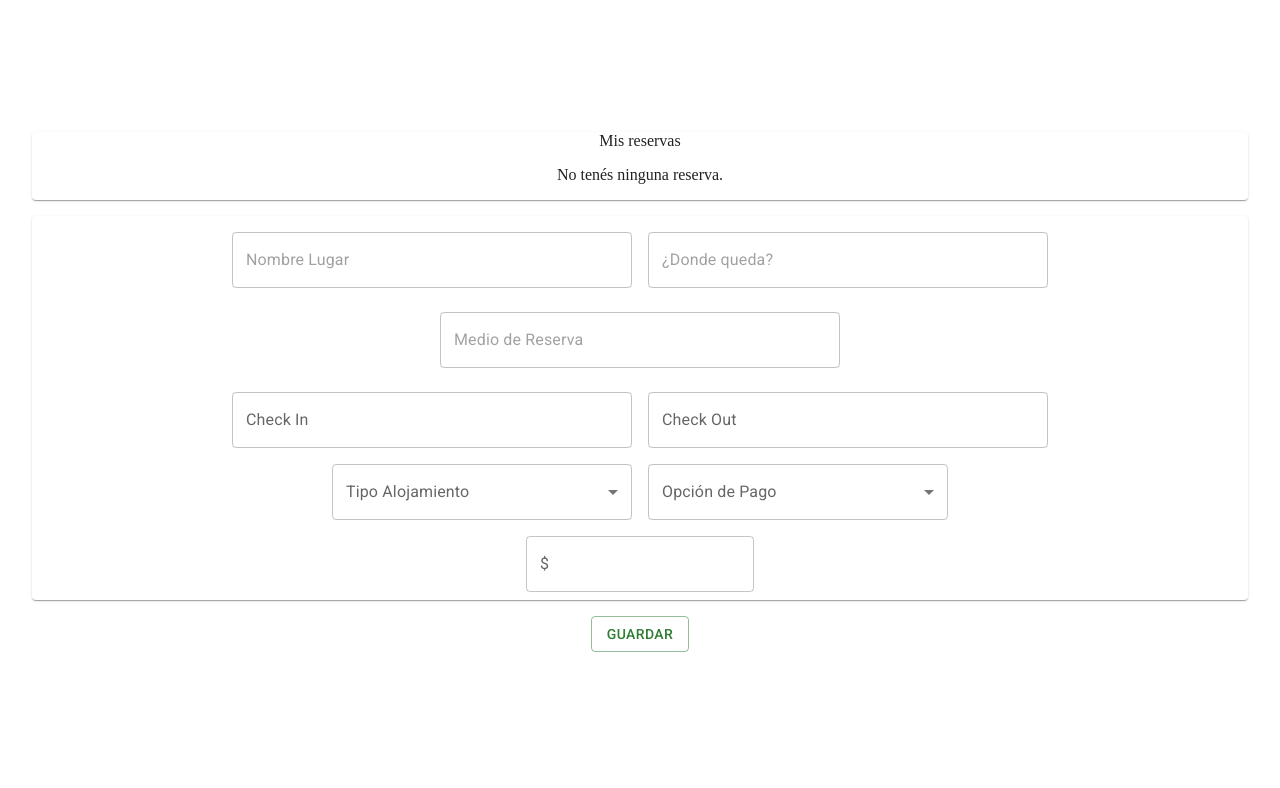
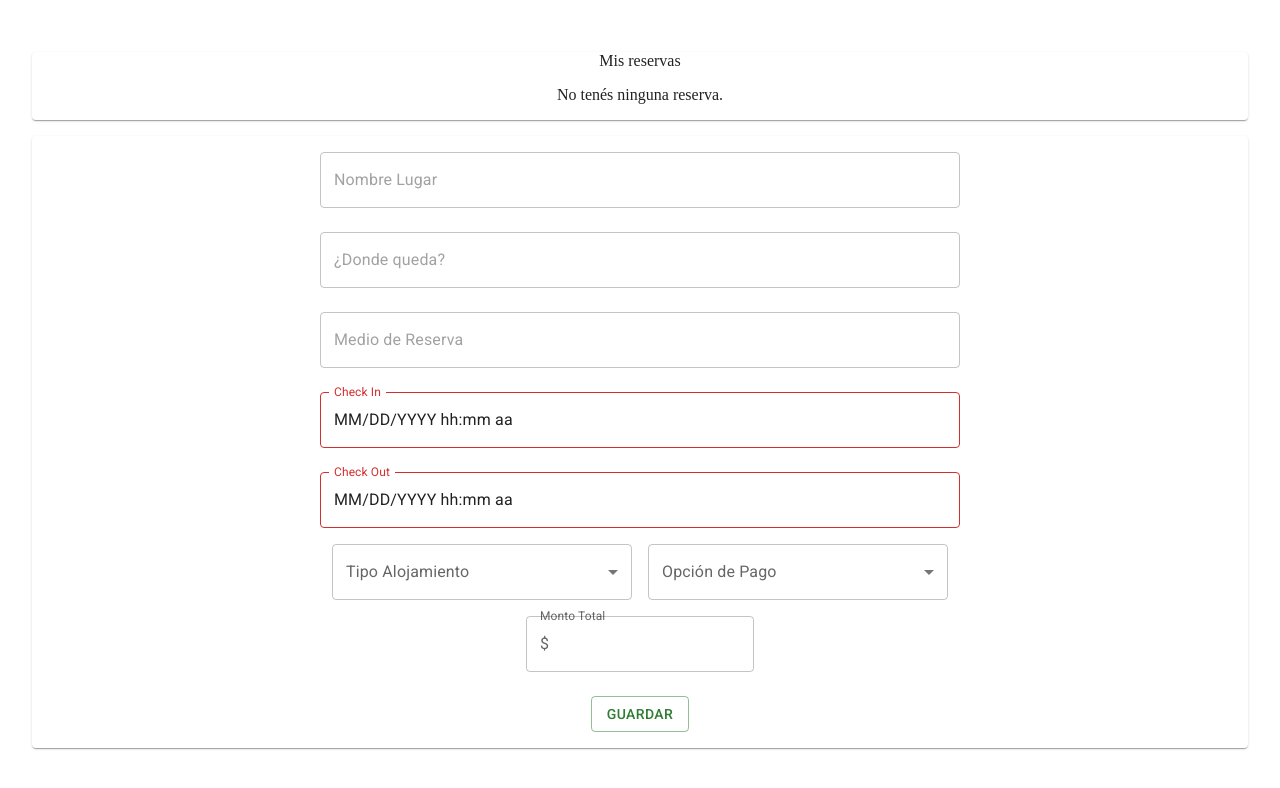
Before and after one commit to jorginho222/reisen, a React (Vite) app: page / in a window 1280 px wide. Shown: the top 788 px of the page. Built offline with nearby package versions, Linux system fonts and the light colour scheme.

Commit message:
Finish validation and editing

```diff
--- a/src/components/BookingBoard.tsx
+++ b/src/components/BookingBoard.tsx
@@ -4,7 +4,7 @@ import {BookingRequest} from "../interfaces/BookingRequest.ts";
 import {v4 as uuidV4} from "uuid";
 import {HousingTypes} from "../types/HousingTypes.ts";
 import {PaymentOptions} from "../types/PaymentOptions.ts";
-import {useEffect, useMemo, useState} from "react";
+import {useMemo, useState} from "react";
 import {useBooking} from "../store.tsx";
 import {BookingForm} from "./BookingForm.tsx";
 import {useForm} from "react-hook-form";
@@ -24,11 +24,21 @@ export function BookingBoard() {
     totalAmount: 0,
     signedAmount: 0
   }
-  const [booking, setBooking] = useState<BookingRequest>(cleanBooking)
   const [index, setIndex] = useState(-1)
 
-  const  { register, handleSubmit, setValue, setError, formState: errors } = useForm({
-    resolver: yupResolver()
+  const validationSchema = Yup.object().shape({
+    name: Yup.string().required('El nombre es requerido'),
+    place: Yup.string().required('El lugar es requerido'),
+    origin: Yup.string().required('El medio de reserva es requerido'),
+    // checkIn: Yup.date().required('La fecha de Check In es requerida'),
+    // checkOut: Yup.date().required('La fecha de Check Out es requerida'),
+    housingType: Yup.string().required('El tipo de alojamiento es requerido'),
+    paymentOption: Yup.string().required('El tipo de pago es requerido'),
+    totalAmount: Yup.number().required('El monto total es requerido'),
+  })
+
+  const  { register, control, handleSubmit, setValue, reset, formState: {errors} } = useForm<BookingRequest|any>({
+    resolver: yupResolver(validationSchema)
   })
 
   const bookingList = useBooking(state => state.bookings)
@@ -57,21 +67,29 @@ export function BookingBoard() {
 
   const getTotal = useMemo(() => getPaidTotal + getNoPaidTotal, [getPaidTotal, getNoPaidTotal])
 
-  const createBooking = data => {
-    console.log(data)
-    // index.valueOf() > -1
-    //   ? updateBooking(booking, index)
-    //   : addBooking(booking)
-    //
-    // setBooking(cleanBooking)
-    // setIndex(-1)
+  const createBooking = (booking: BookingRequest) => {
+    console.log(booking)
+    index.valueOf() > -1
+      ? updateBooking(booking, index)
+      : addBooking(booking)
+
+    reset()
+    setIndex(-1)
   }
   const addBooking = useBooking(state => state.addBooking)
   const updateBooking = useBooking(state => state.updateBooking)
 
   const editBooking = (booking: BookingRequest) => {
     setIndex(bookingList.indexOf(booking))
-    setBooking(booking)
+    setValue('name', booking.name)
+    setValue('place', booking.place)
+    setValue('origin', booking.origin)
+    // setValue('checkIn', booking.checkIn)
+    // setValue('checkOut', booking.checkOut)
+    setValue('housingType', booking.housingType)
+    setValue('paymentOption', booking.paymentOption)
+    setValue('totalAmount', booking.totalAmount)
+    setValue('signedAmount', booking.signedAmount)
   }
   const deleteBooking = (booking: BookingRequest) => {
     setIndex(bookingList.indexOf(booking))
@@ -91,9 +109,9 @@ export function BookingBoard() {
         <Box sx={{mt: 2}}>
           <ul>
             {bookingList.map(booking =>
-              (<li key={booking.id}>
+              (<li>
                 <Grid container spacing={2}>
-                  <Grid item xs={6}>
+                  <Grid item xs={6} key={booking.id}>
                     {booking.checkIn.toLocaleDateString('es-AR')} al {booking.checkOut.toLocaleDateString('es-AR')}: {booking.name}
                   </Grid>
                   <Grid item xs={2}>
@@ -128,9 +146,11 @@ export function BookingBoard() {
           </Grid>
         }
       </Card>
+      <Card  sx={{mt: 2}}>
         <form onSubmit={handleSubmit(createBooking)}>
           <BookingForm
             register={register}
+            errors={errors}
           />
           <Box sx={{my: 2}}>
             <Button
@@ -142,6 +162,7 @@ export function BookingBoard() {
             </Button>
           </Box>
         </form>
+      </Card>
     </>
   )
 }
--- a/src/components/BookingForm.tsx
+++ b/src/components/BookingForm.tsx
@@ -1,29 +1,25 @@
 import {
   Box,
-  Button, Card,
   FormControl,
   InputAdornment,
   InputLabel,
   MenuItem,
   OutlinedInput,
   Select,
-  TextField
+  TextField, Typography
 } from "@mui/material";
 import {DateTimePicker, LocalizationProvider} from "@mui/x-date-pickers";
 import {AdapterDayjs} from "@mui/x-date-pickers/AdapterDayjs";
-import dayjs, {name} from "dayjs";
 import {PaymentOptions} from "../types/PaymentOptions.ts";
 import {HousingTypes} from "../types/HousingTypes.ts";
-import {useBooking} from "../store.tsx";
-import {BookingRequest} from "../interfaces/BookingRequest.ts";
-import {UseFormRegister, UseFormRegisterReturn} from "react-hook-form/dist/types/form";
-import {FieldPath} from "react-hook-form";
+import {useState} from "react";
 
 interface BookingFormProps {
-  register
+  register,
+  errors,
 }
 
-export function BookingForm({ register }: BookingFormProps) {
+export function BookingForm({ register, errors }: BookingFormProps) {
 
   const paymentOptions = [
     {text: 'Está Pago', value: PaymentOptions.Paid},
@@ -35,55 +31,55 @@ export function BookingForm({ register }: BookingFormProps) {
     {text: 'Habitación', value: HousingTypes.Room},
     {text: 'Hostel', value: HousingTypes.Hostel}
   ]
+  const [selectedPaymentOption, setSelectedPaymentOption] = useState<PaymentOptions>()
 
   return (
     <>
-      <Card  sx={{mt: 2}}>
       <Box
         sx={{
-            '& .MuiTextField-root': { m: 1, width: '50ch', mt: 2 },
+          '& .MuiTextField-root': { m: 1, width: '80ch', mt: 2 },
         }}
       >
         <TextField
           id="outlined-multiline-flexible"
           placeholder="Nombre Lugar"
-            // onChange={(evt) => {
-            //   setBooking({...booking, name: evt.target.value})
-            // }}
           {...register('name')}
+          error={!!errors.name}
         />
+        <Typography variant="inherit" color="textSecondary">
+          {errors.name?.message}
+        </Typography>
         <TextField
           id="outlined-multiline-flexible-2"
           placeholder="¿Donde queda?"
-            // onChange={(evt) => {
-            //   setBooking({...booking, place: evt.target.value})
-            // }}
           {...register('place')}
+          error={!!errors.place}
         />
+        <Typography variant="inherit" color="textSecondary">
+          {errors.place?.message}
+        </Typography>
         <TextField
           id="outlined-multiline-flexible-2"
           placeholder="Medio de Reserva"
-            // value={booking.origin}
-            // onChange={(evt) => {
-            //   setBooking({...booking, origin: evt.target.value})
-            // }}
           {...register('origin')}
+          error={!!errors.origin}
         />
+        <Typography variant="inherit" color="textSecondary">
+          {errors.origin?.message}
+        </Typography>
         <div>
           <LocalizationProvider dateAdapter={AdapterDayjs}>
             <DateTimePicker
+              defaultValue=""
               // value={dayjs(booking.checkIn)}
               label="Check In"
-                // onChange={(evt) => {
-                //   setBooking({...booking, checkIn: evt.$d})
-                // }}
-                {...register('checkIn', { valueAsDate: true})}
+              {...register('checkIn', { valueAsDate: true })}
             />
             <DateTimePicker
+              defaultValue=""
               // value={dayjs(booking.checkOut)}
               label="Check Out"
-                // onChange={(evt) => setBooking({...booking, checkOut: evt.$d})}
-                {...register('checkOut', { valueAsDate: true})}
+              {...register('checkOut', { valueAsDate: true })}
             />
           </LocalizationProvider>
         </div>
@@ -92,63 +88,71 @@ export function BookingForm({ register }: BookingFormProps) {
           <Select
             labelId="demo-simple-select-label"
             id="demo-simple-select"
-              // value={booking.housingType}
-              // onChange={(e) => setBooking({...booking, housingType: e.target.value})}
+            defaultValue=""
             label="Tipo Alojamiento"
             {...register('housingType')}
+            error={!!errors.housingType}
           >
             {housingTypes.map(type => (
                 <MenuItem key={type.value} value={type.value}>{type.text}</MenuItem>
               )
             )}
           </Select>
+          <Typography variant="inherit" color="textSecondary">
+            {errors.housingType?.message}
+          </Typography>
         </FormControl>
         <FormControl sx={{m: 1, minWidth: 300}}>
           <InputLabel id="demo-simple-select-label">Opción de Pago</InputLabel>
           <Select
             labelId="demo-simple-select-label"
             id="demo-simple-select"
-              // value={booking.paymentOption}
-              // onChange={e => setBooking({...booking, paymentOption: e.target.value})}
             label="Opción de Pago"
+            defaultValue=""
             {...register('paymentOption')}
+            onChange={(event) => {
+              // @ts-ignore
+              setSelectedPaymentOption(event.target.value)
+            }}
+            error={!!errors.paymentOption}
           >
             {paymentOptions.map(option => (
                 <MenuItem key={option.value} value={option.value}>{option.text}</MenuItem>
               )
             )}
           </Select>
+          <Typography variant="inherit" color="textSecondary">
+            {errors.paymentOption?.message}
+          </Typography>
         </FormControl>
         <div>
-            {/*{booking.paymentOption === PaymentOptions.Signed && (*/}
-            {/*  <FormControl sx={{ m: 1 }}>*/}
-            {/*    <InputLabel id="demo-simple-select-label">Seña</InputLabel>*/}
-            {/*    <OutlinedInput*/}
-            {/*      id="outlined-adornment-amount"*/}
-            {/*      // value={booking.signedAmount}*/}
-            {/*      type="number"*/}
-            {/*      startAdornment={<InputAdornment position="start">$</InputAdornment>}*/}
-            {/*      label="Seña"*/}
-            {/*      // onChange={(e) => setBooking({...booking, signedAmount: Number(e.target.value)})}*/}
-            {/*      {...register('signedAmount')}*/}
-            {/*    />*/}
-            {/*  </FormControl>*/}
-            {/*)}*/}
+          {selectedPaymentOption === PaymentOptions.Signed && (
             <FormControl sx={{ m: 1 }}>
-              {/*<InputLabel id="demo-simple-select-label">{booking.paymentOption === PaymentOptions.NoPaid ? 'Monto Aprox.' : 'Monto Total'}</InputLabel>*/}
+              <InputLabel id="demo-simple-select-label">Seña</InputLabel>
               <OutlinedInput
                 id="outlined-adornment-amount"
-                // value={booking.totalAmount}
                 type="number"
                 startAdornment={<InputAdornment position="start">$</InputAdornment>}
-                // label={booking.paymentOption === PaymentOptions.NoPaid ? 'Monto Aprox.' : 'Monto Total'}
-                // onChange={(e) => setBooking({...booking, totalAmount: Number(e.target.value)})}
+                label="Seña"
+                {...register('signedAmount')}
+              />
+            </FormControl>
+          )}
+          <FormControl sx={{ m: 1 }}>
+            <InputLabel id="demo-simple-select-label">{selectedPaymentOption === PaymentOptions.NoPaid ? 'Monto Aprox.' : 'Monto Total'}</InputLabel>
+            <OutlinedInput
+              id="outlined-adornment-amount"
+              type="number"
+              startAdornment={<InputAdornment position="start">$</InputAdornment>}
               {...register('totalAmount')}
+              error={!!errors.totalAmount}
             />
+            <Typography variant="inherit" color="textSecondary">
+              {errors.totalAmount?.message}
+            </Typography>
           </FormControl>
         </div>
       </Box>
-      </Card>
     </>
   );
 };
```
Lines whose indentation alone changed are shown as unchanged.
